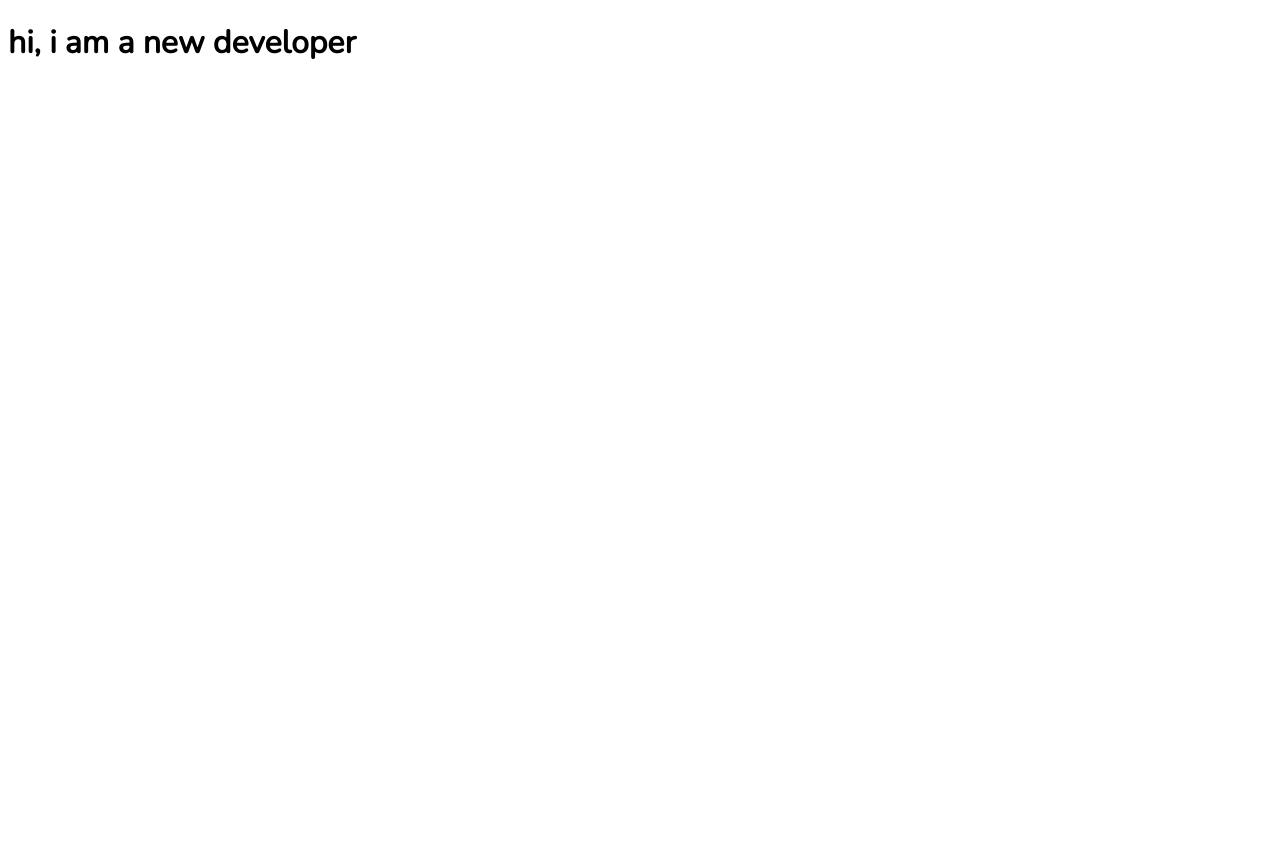
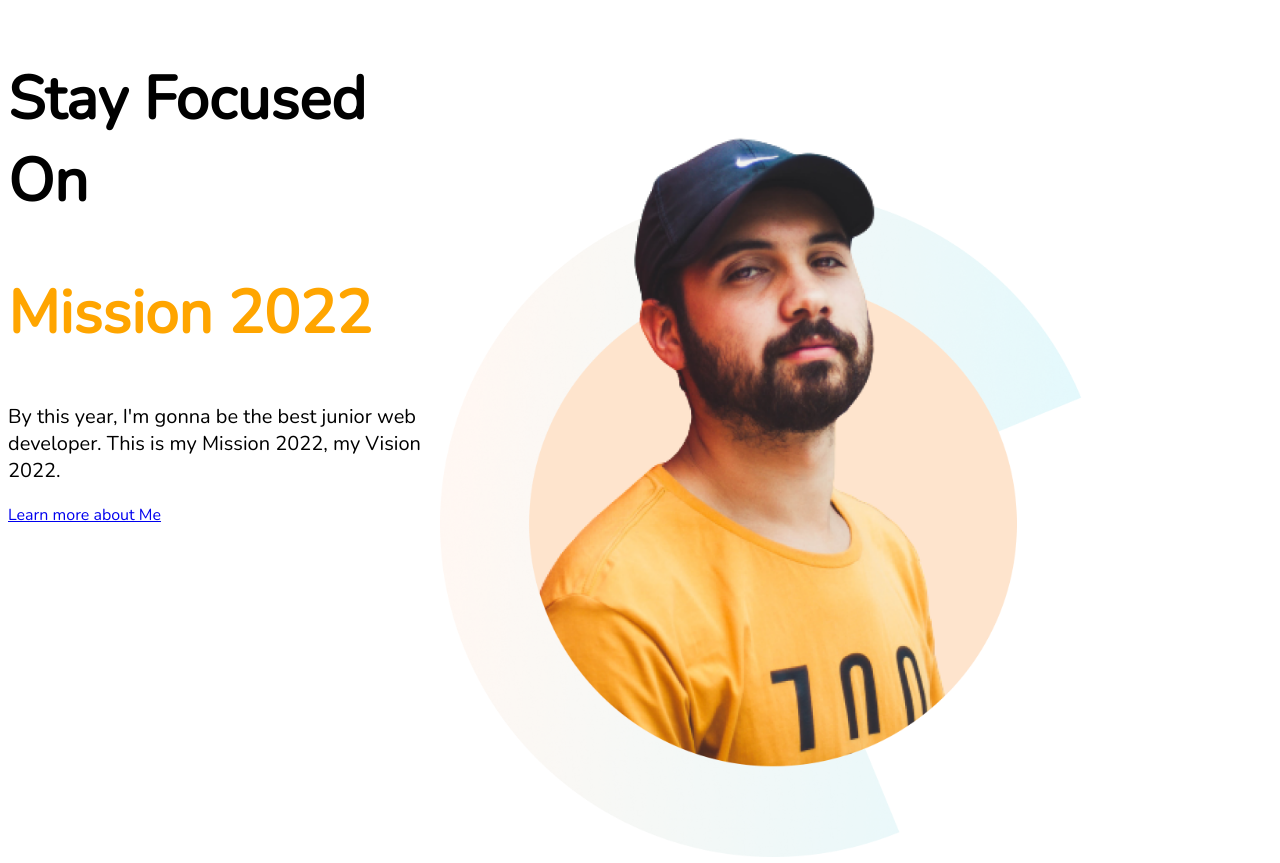
Before and after one commit to fahimfysl/first-attempt, a plain HTML site: page index.html in a window 1280 px wide. Before the commit the page ends 800 px from the top, so only its background shows below. Drawn offline with nearby package versions, Linux system fonts and the light colour scheme.

Commit message:
first section added

```diff
--- a/index.html
+++ b/index.html
@@ -13,7 +13,17 @@
 </head>
 
 <body>
-    <h1>hi, i am a new developer</h1>
+    <section class="per-section">
+        <div class="equal-half">
+            <h1>Stay Focused On</h1>
+            <h1 id="orange">Mission 2022</h1>
+            <p>By this year, I'm gonna be the best junior web developer. This is my Mission 2022, my Vision 2022.</p>
+            <a href="#">Learn more about Me</a>
+        </div>
+        <div class="equal-half">
+            <img src="person/person-0.png" alt="">
+        </div>
+    </section>
 </body>
 
 </html>
--- a/style.css
+++ b/style.css
@@ -2,3 +2,29 @@ body {
     font-family: 'Nunito', sans-serif;
     ;
 }
+
+h1 {
+    font-size: 60px;
+}
+
+p {
+    font-size: 20px;
+}
+
+#orange {
+    color: orange;
+}
+
+.equal-half {
+    height: 400px;
+
+}
+
+.equal-half img {
+    width: 80%;
+}
+
+.per-section {
+    height: 500px;
+    display: flex;
+}
```
